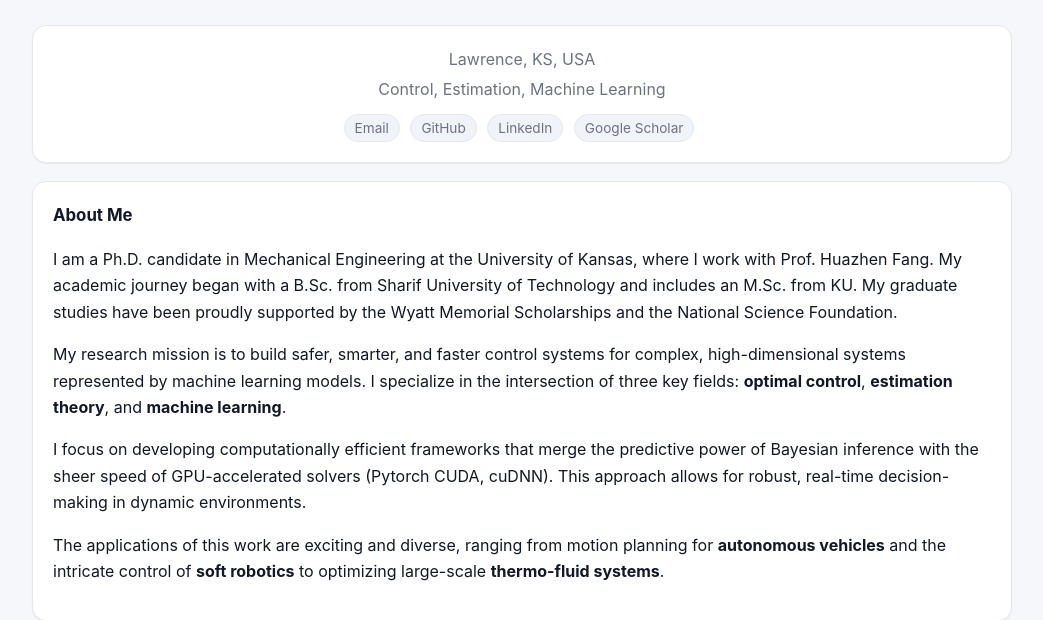
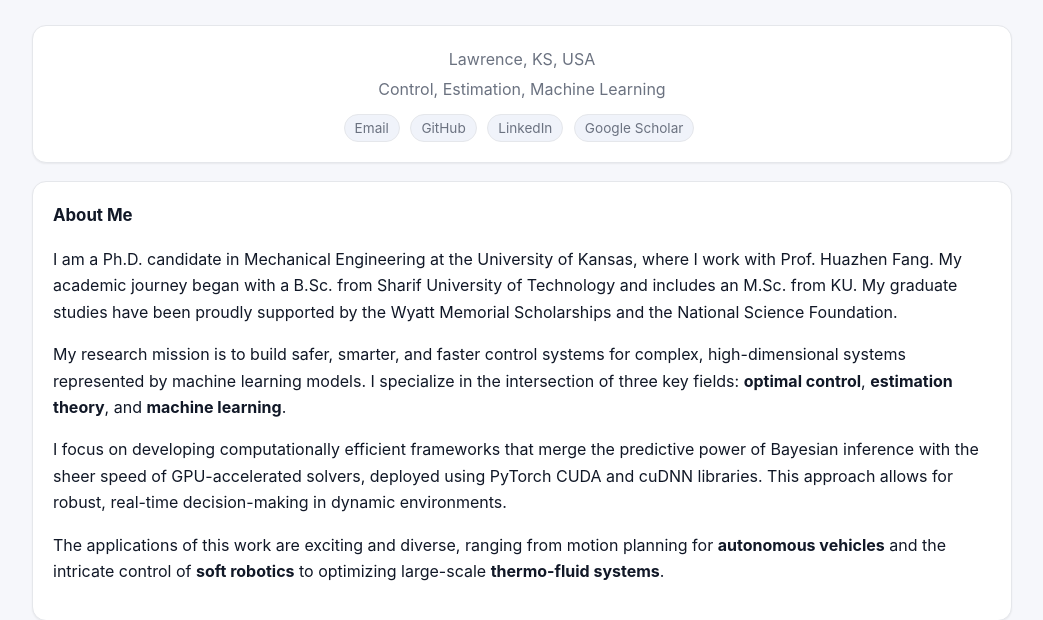
Before and after one commit to Alivaziri/alivaziri.github.io, a plain HTML site: page index.html in a window 1280 px wide. Shown: the part 181-801 px from the top of the page, without its empty margins (118-1161 px from the left). Drawn offline with Linux system fonts and the light colour scheme.

Commit message:
Update index.html

```diff
--- a/index.html
+++ b/index.html
@@ -160,7 +160,7 @@
     My research mission is to build safer, smarter, and faster control systems for complex, high-dimensional systems represented by machine learning models. I specialize in the intersection of three key fields: <strong>optimal control</strong>, <strong>estimation theory</strong>, and <strong>machine learning</strong>.
   </p>
   <p>
-    I focus on developing computationally efficient frameworks that merge the predictive power of Bayesian inference with the sheer speed of GPU-accelerated solvers (Pytorch CUDA, cuDNN). This approach allows for robust, real-time decision-making in dynamic environments.
+    I focus on developing computationally efficient frameworks that merge the predictive power of Bayesian inference with the sheer speed of GPU-accelerated solvers, deployed using PyTorch CUDA and cuDNN libraries. This approach allows for robust, real-time decision-making in dynamic environments.
   </p>
   <p>
     The applications of this work are exciting and diverse, ranging from motion planning for <strong>autonomous vehicles</strong> and the intricate control of <strong>soft robotics</strong> to optimizing large-scale <strong>thermo-fluid systems</strong>.
```
